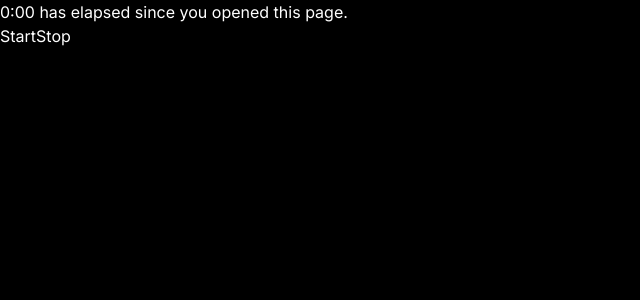
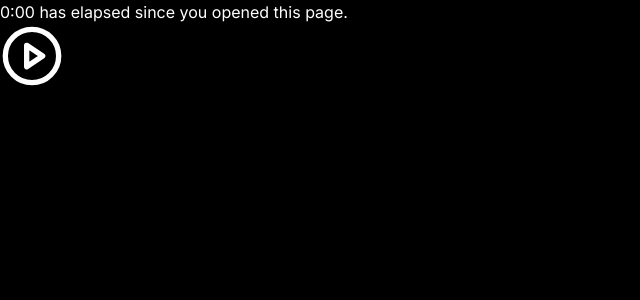
Before and after one commit to interrrp/stopwatch, a Next.js app: page / in a window 1280 px wide. Shown: the top 300 px of the page, without its empty margins (0-640 px from the left). Built offline with nearby package versions, Linux system fonts and the light colour scheme.

Commit message:
Style start/stop buttons

```diff
--- /dev/null
+++ b/components/start-stop-button.tsx
@@ -0,0 +1,32 @@
+import { PlayCircle, StopCircle } from "lucide-react";
+import { useState } from "react";
+
+type ButtonProps = {
+  onStart: () => void;
+  onStop: () => void;
+
+  size?: number;
+};
+
+export default function StartStopButton({
+  onStart,
+  onStop,
+  size,
+}: ButtonProps) {
+  const [started, setStarted] = useState(false);
+
+  return (
+    <button
+      onClick={() => {
+        if (started) {
+          onStop();
+        } else {
+          onStart();
+        }
+        setStarted(!started);
+      }}
+    >
+      {started ? <StopCircle size={size} /> : <PlayCircle size={size} />}
+    </button>
+  );
+}
--- a/components/stopwatch.tsx
+++ b/components/stopwatch.tsx
@@ -1,5 +1,6 @@
 "use client";
 
+import StartStopButton from "@/components/start-stop-button";
 import useStopwatch from "@/lib/stopwatch";
 import { formatSecs } from "@/lib/time";
 
@@ -9,8 +10,7 @@ export default function Stopwatch() {
   return (
     <div>
       <p>{formatSecs(secs)} has elapsed since you opened this page.</p>
-      <button onClick={start}>Start</button>
-      <button onClick={stop}>Stop</button>
+      <StartStopButton onStart={start} onStop={stop} size={64} />
     </div>
   );
 }
--- a/tailwind.config.ts
+++ b/tailwind.config.ts
@@ -2,9 +2,21 @@ import type { Config } from "tailwindcss";
 
 const config: Config = {
   content: [
-    "./pages/**/*.{js,ts,jsx,tsx,mdx}",
+    "./app/**/*.{js,ts,jsx,tsx,mdx}",
     "./components/**/*.{js,ts,jsx,tsx,mdx}",
-    "./app/**/*.{js,ts,jsx,tsx,mdx}",
   ],
+  theme: {
+    extend: {
+      colors: {
+        background: "#000",
+        foreground: "#fff",
+
+        primary: {
+          background: "#fff",
+          foreground: "#000",
+        },
+      },
+    },
+  },
 };
 export default config;
```
Also changed, not shown: package.json (+6 -5 lines), 1 other file (tests, documents, lock files or other folders).
